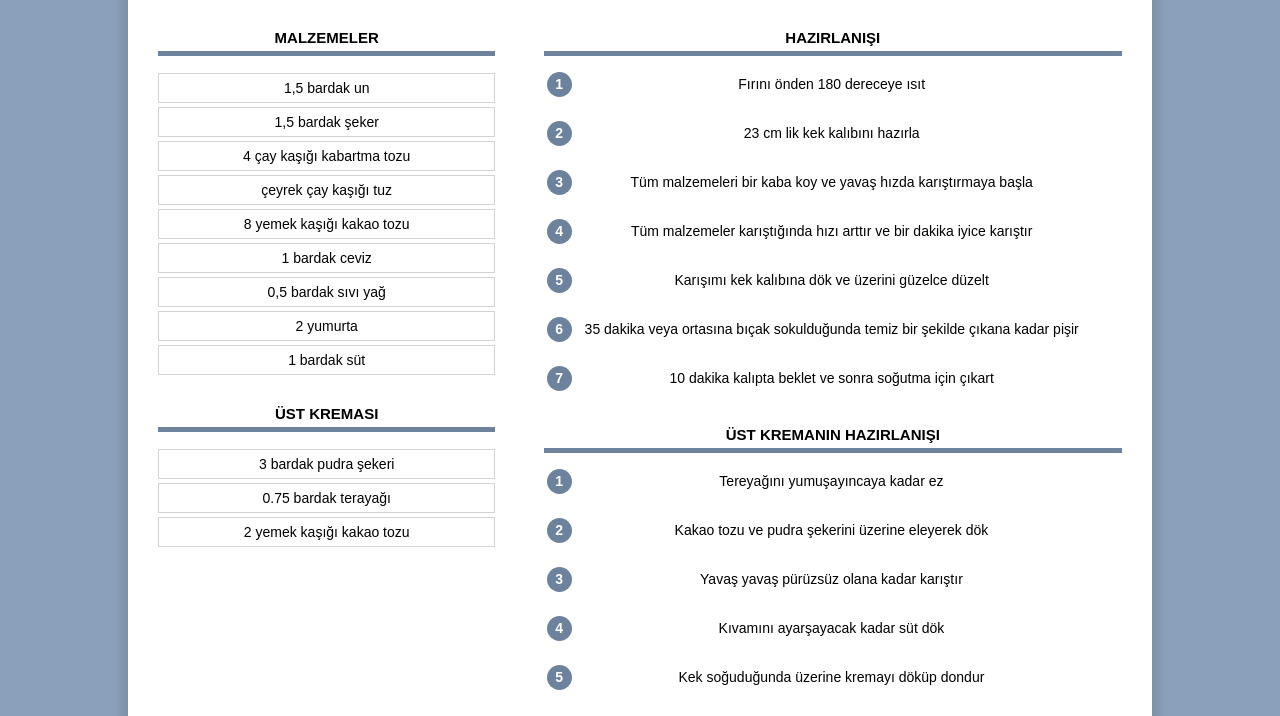
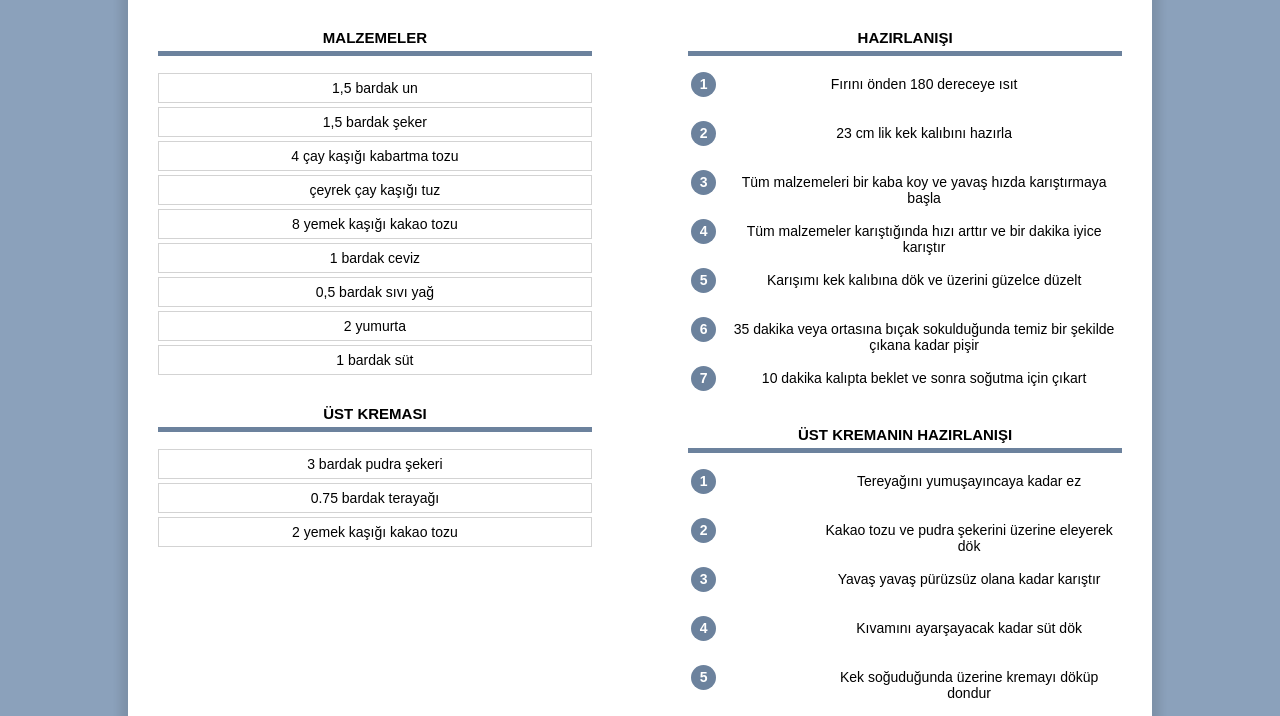
Before and after one commit to sen-ol/tarifler, a plain HTML site: page index.html in a window 1280 px wide. Shown: the part 624-1340 px from the top of the page. Drawn offline with Linux system fonts and the light colour scheme.

Commit message:
Add files via upload

```diff
--- a/recipe.css
+++ b/recipe.css
@@ -95,6 +95,7 @@ img.info {
 }
 
 div.col {
+    width: 100%;
     margin-top: 20px;
 }
 
@@ -107,16 +108,13 @@ div.col h2 {
 }
 
 div.col1 {
-    width: 35%;
     display: inline-block;
-    margin-right: 5%;
+    /*margin-right: 5%;*/
     margin-bottom: 20px;
 }
 
 div.col2 {
-    width: 60%;
-    float: right;
-
+    /*float: right;*/
 }
 
 div.malzemeler p {
@@ -215,5 +213,24 @@ table.üst_krema td {
     table.info, th {
         font-size: 16px;
     }
+    div.col {
+        width: 45%;
+    }
+
+    div.col h2 {
+        text-align: center;
+        text-transform: uppercase;
+        font-size: 15px;
+        border-bottom: 5px solid #6C829D;
+        padding-bottom: 5px;
+    }
+
+    div.col1 {
+        margin-right: 5%;
+    }
+
+    div.col2 {
+        float: right;
+    }
 
   }
```
